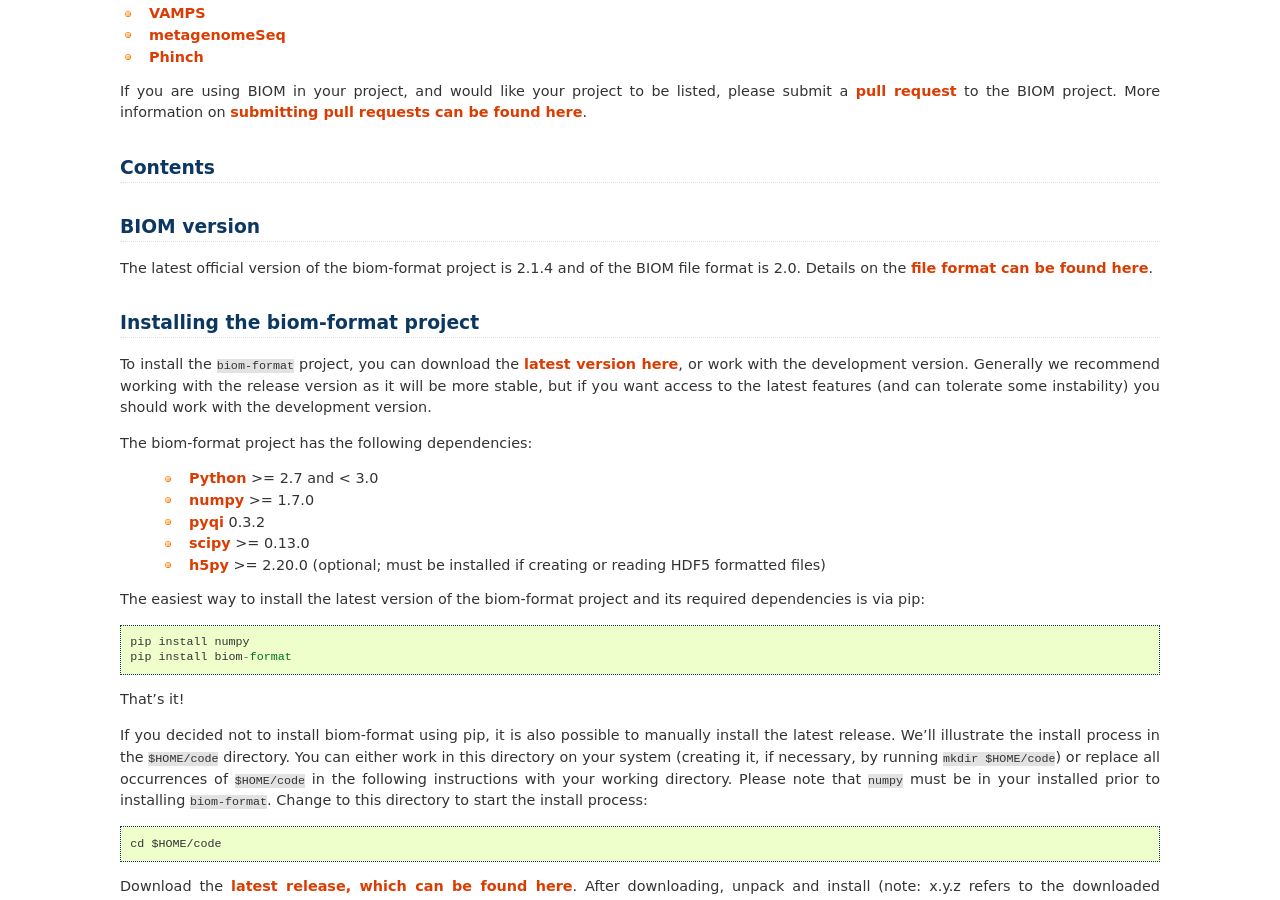
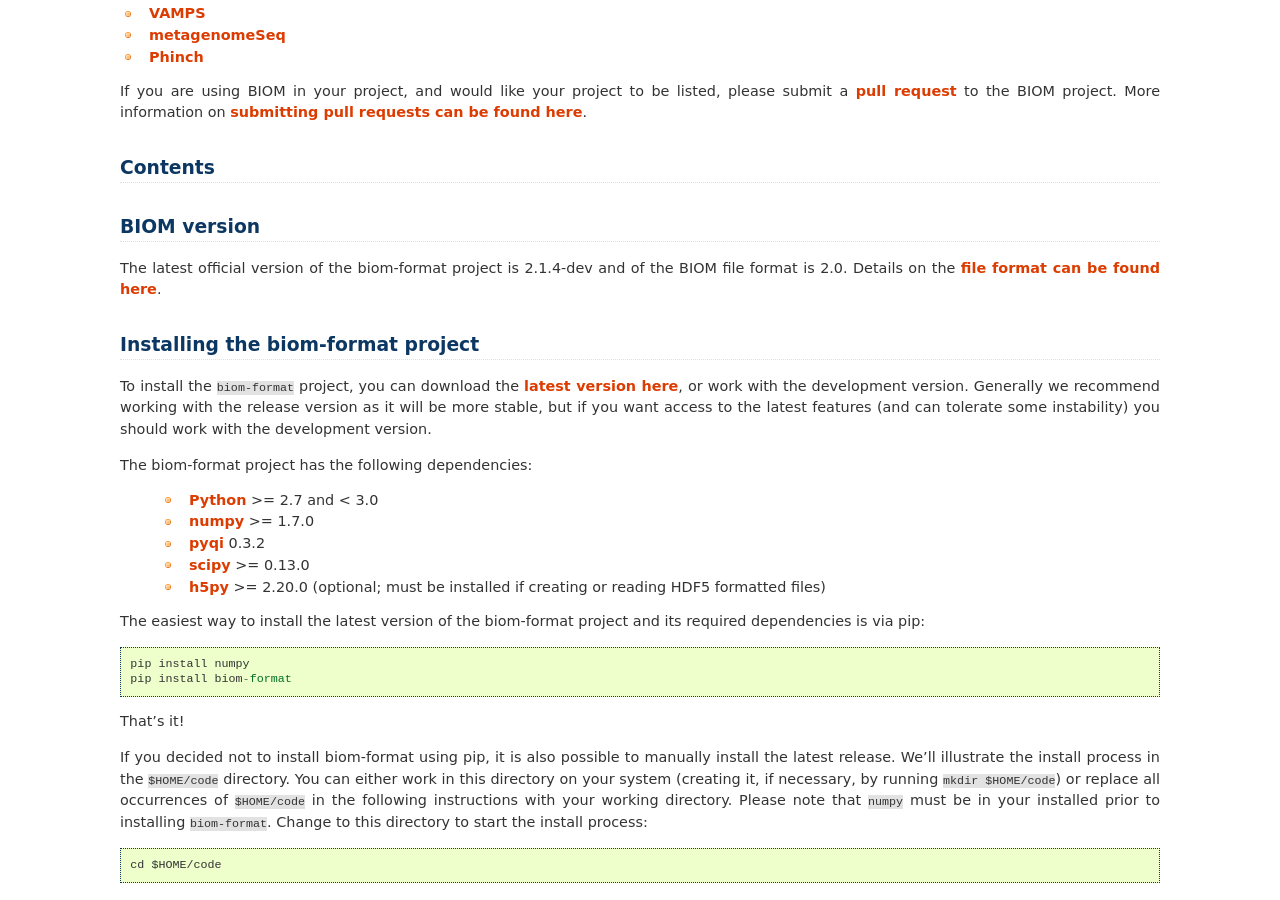
Before and after one commit to biocore/biom-format, a Sphinx documentation site: the page built from doc/index.rst, in a window 1280 px wide and 900 px high, scrolled down 910 px. Built offline with Sphinx 7.4.7, drawn with Linux system fonts in a browser that asks for light colours; formulas are drawn with MathJax 3; pages that are not in the unit, such as notebooks, are missing from menus.

Commit message:
REL: bump to 2.1.4-dev

```diff
--- a/doc/conf.py
+++ b/doc/conf.py
@@ -66,8 +66,8 @@
 # built documents.
 #
 # The full version, including alpha/beta/rc tags.
-version = "2.1.4"
-release = "2.1.4"
+version = "2.1.4-dev"
+release = "2.1.4-dev"
 
 # The language for content autogenerated by Sphinx. Refer to documentation
 # for a list of supported languages.
--- a/setup.py
+++ b/setup.py
@@ -35,7 +35,7 @@
 __credits__ = ["Greg Caporaso", "Daniel McDonald", "Jose Clemente",
                "Jai Ram Rideout", "Jorge Cañardo Alastuey", "Michael Hall"]
 __license__ = "BSD"
-__version__ = "2.1.4"
+__version__ = "2.1.4-dev"
 __maintainer__ = "Daniel McDonald"
 __email__ = "mcdonadt@colorado.edu"
 
```
Also changed, not shown: 2 other files.
